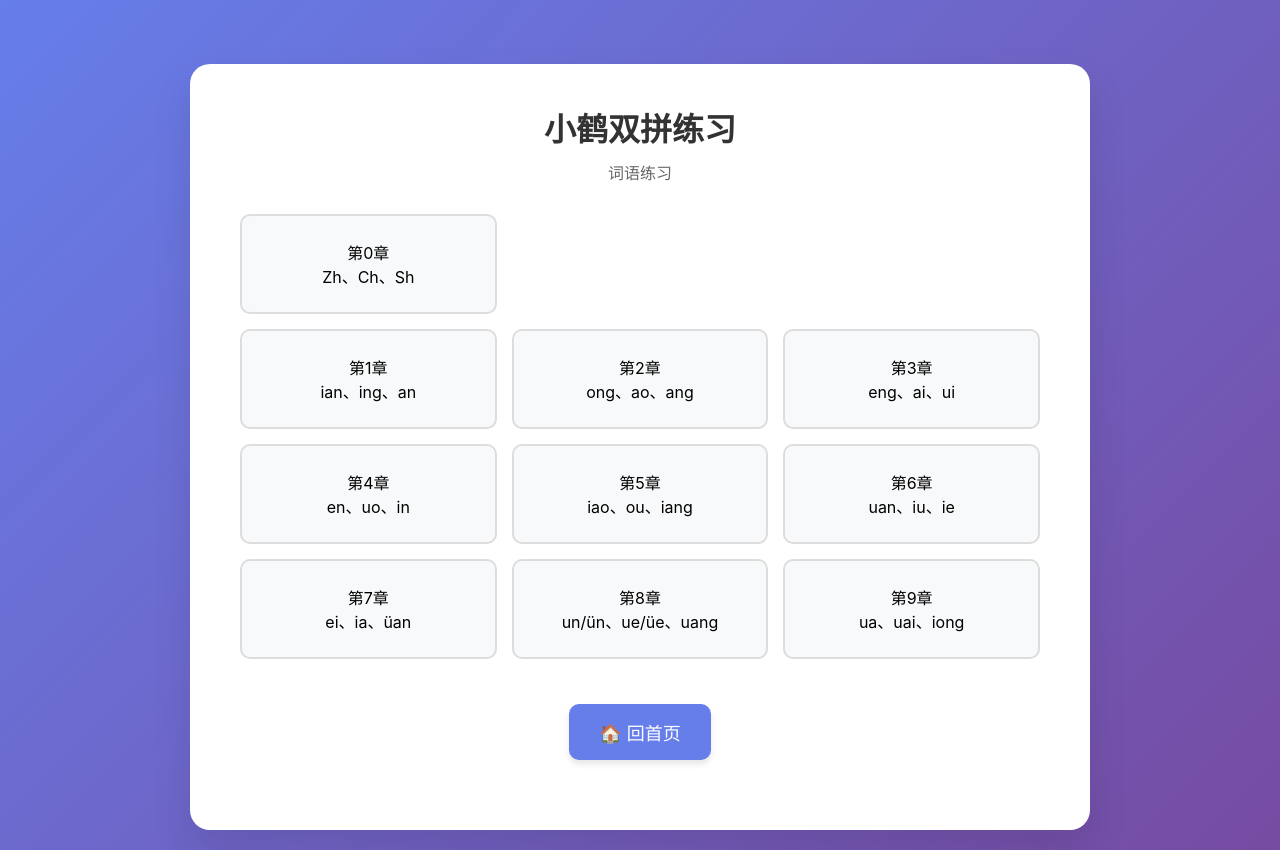
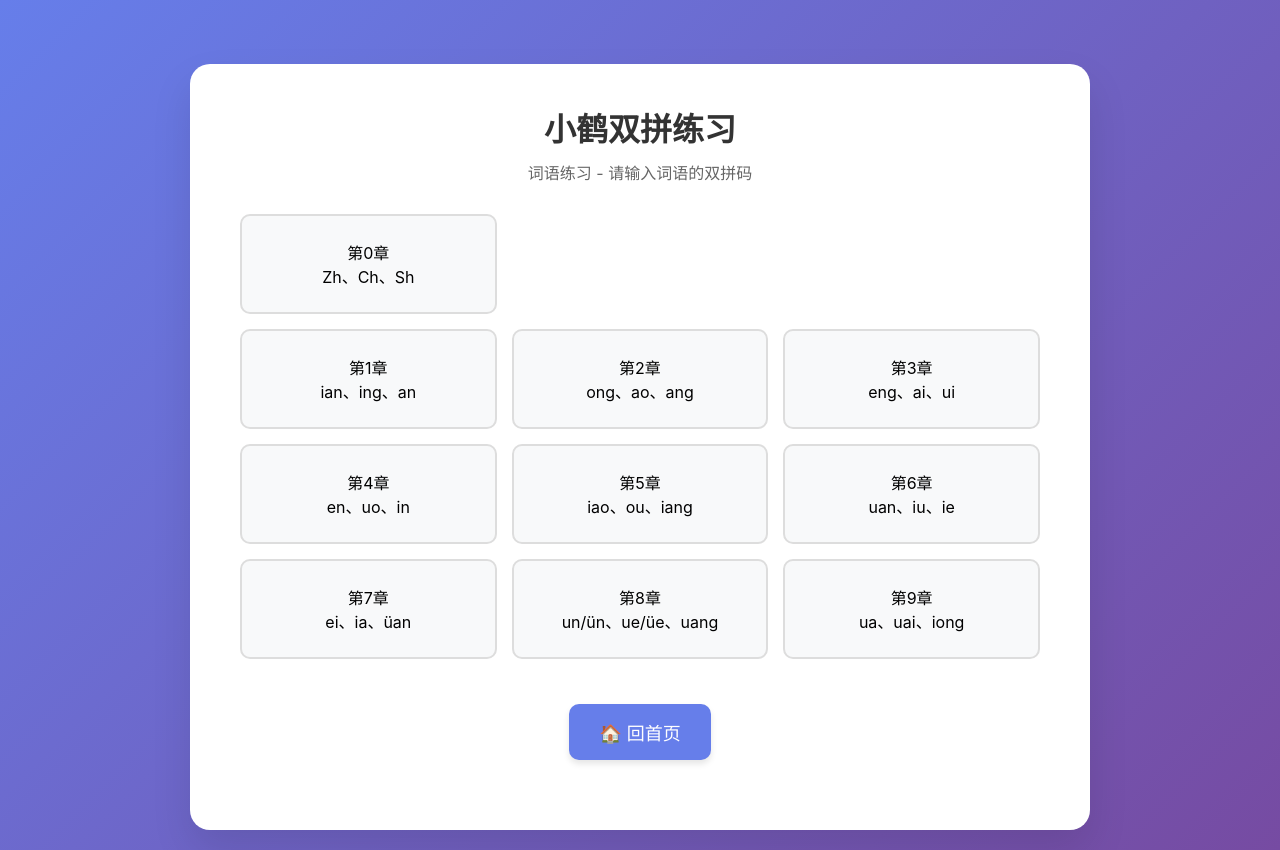
Before and after one commit to toiilf/dazi.github.io, a plain HTML site: page pin.html in a window 1280 px wide. Drawn offline with Linux system fonts and the light colour scheme.

Commit message:
Add files via upload

```diff
--- a/pin.html
+++ b/pin.html
@@ -684,7 +684,7 @@
     <div class="container">
         <div class="header">
             <h1 class="title">小鹤双拼练习</h1>
-            <p class="subtitle">词语练习</p>
+            <p class="subtitle">词语练习 - 请输入词语的双拼码</p>
         </div>
 
         <div id="chapterSelector" class="chapter-selector">
```
